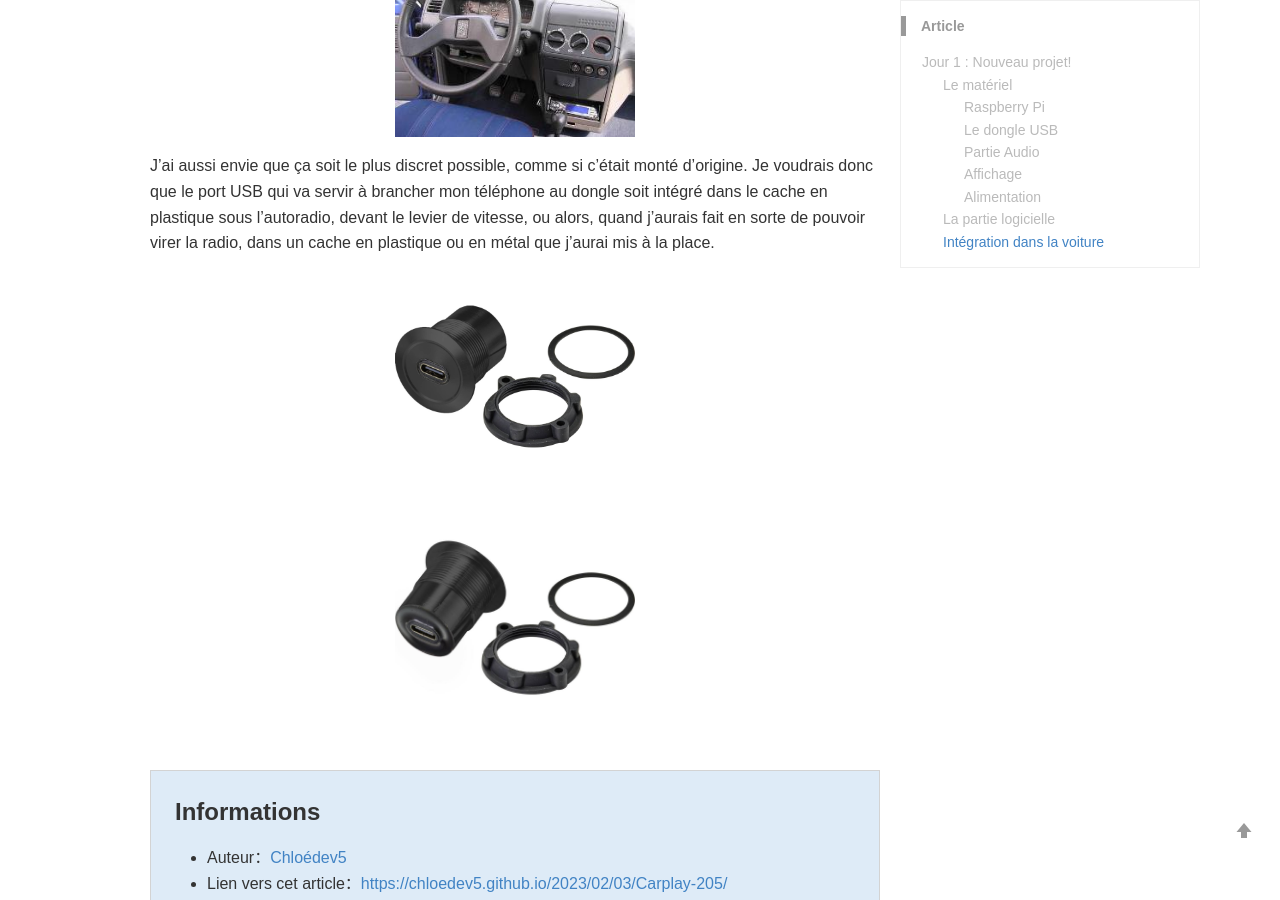
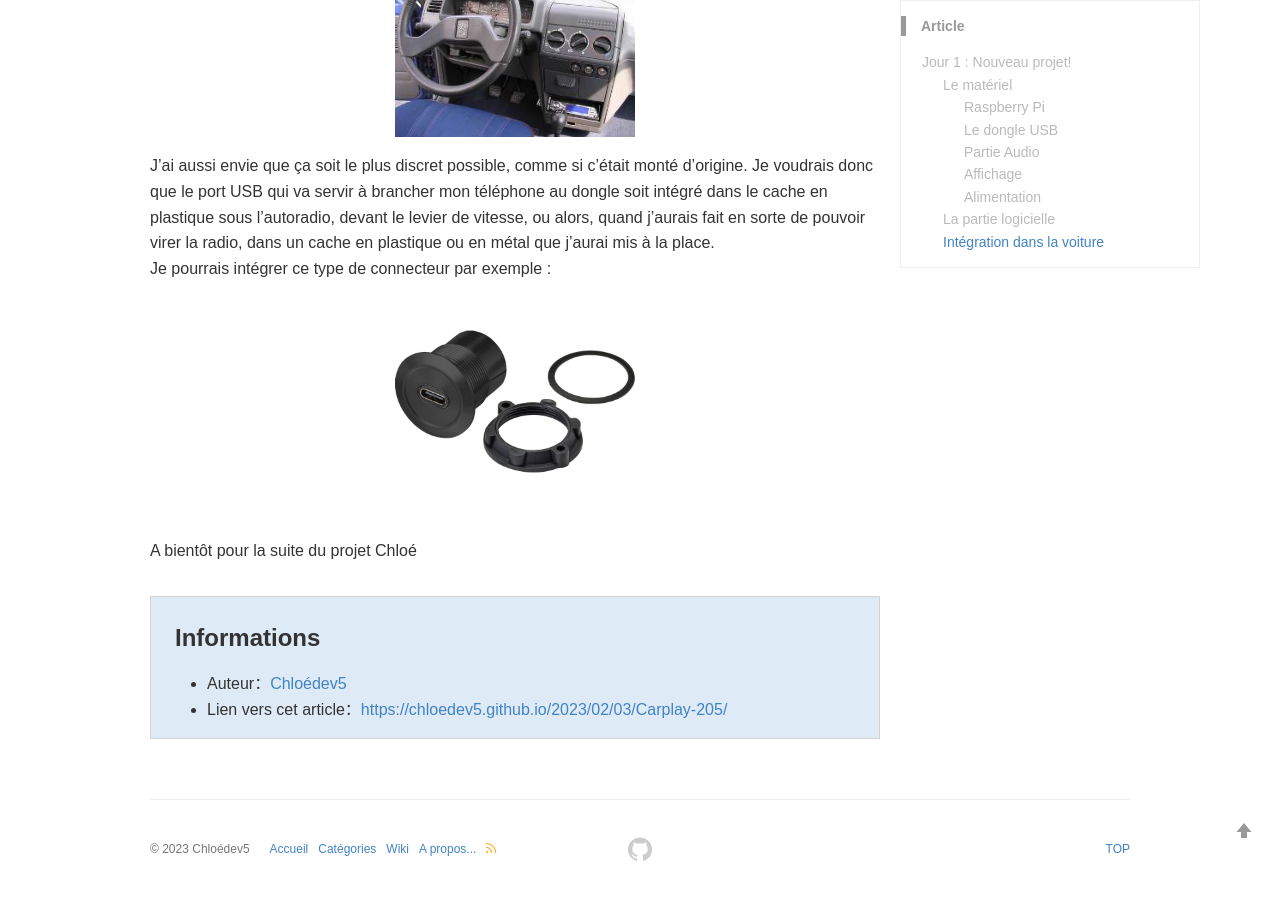
Before and after one commit to Chloedev5/chloedev5.github.io, a Jekyll site: the page built from _posts/2023-02-03-Carplay-205.md, in a window 1280 px wide and 900 px high, scrolled down 2753 px. Built offline with Jekyll 4.4.1, drawn with Linux system fonts in a browser that asks for light colours; comment, search, counter and statistics services are not loaded; a style sheet for code colours, icons or effects is not loaded.

Commit message:
Update 2023-02-03-Carplay-205.md

```diff
--- a/_posts/2023-02-03-Carplay-205.md
+++ b/_posts/2023-02-03-Carplay-205.md
@@ -68,5 +68,9 @@ J'ai une 205 GL phase 2 de 1992. Au dessus des commandes de ventilation, sur la
 
 J'ai aussi envie que ça soit le plus discret possible, comme si c'était monté d'origine. Je voudrais donc que le port USB qui va servir à brancher mon téléphone au dongle soit intégré dans le cache en plastique sous l'autoradio, devant le levier de vitesse, ou alors, quand j'aurais fait en sorte de pouvoir virer la radio, dans un cache en plastique ou en métal que j'aurai mis à la place.
 <br>
+Je pourrais intégrer ce type de connecteur par exemple :
+<br>
 <img src="https://chloedev5.github.io/images/blog/2023-02-03-connecteurusb1.jpg" alt="Vue côté exterieur"/>
-<img src="https://chloedev5.github.io/images/blog/2023-02-03-connecteurusb2.jpg" alt="Vue côté interieur"/>
+
+A bientôt pour la suite du projet
+Chloé
```
